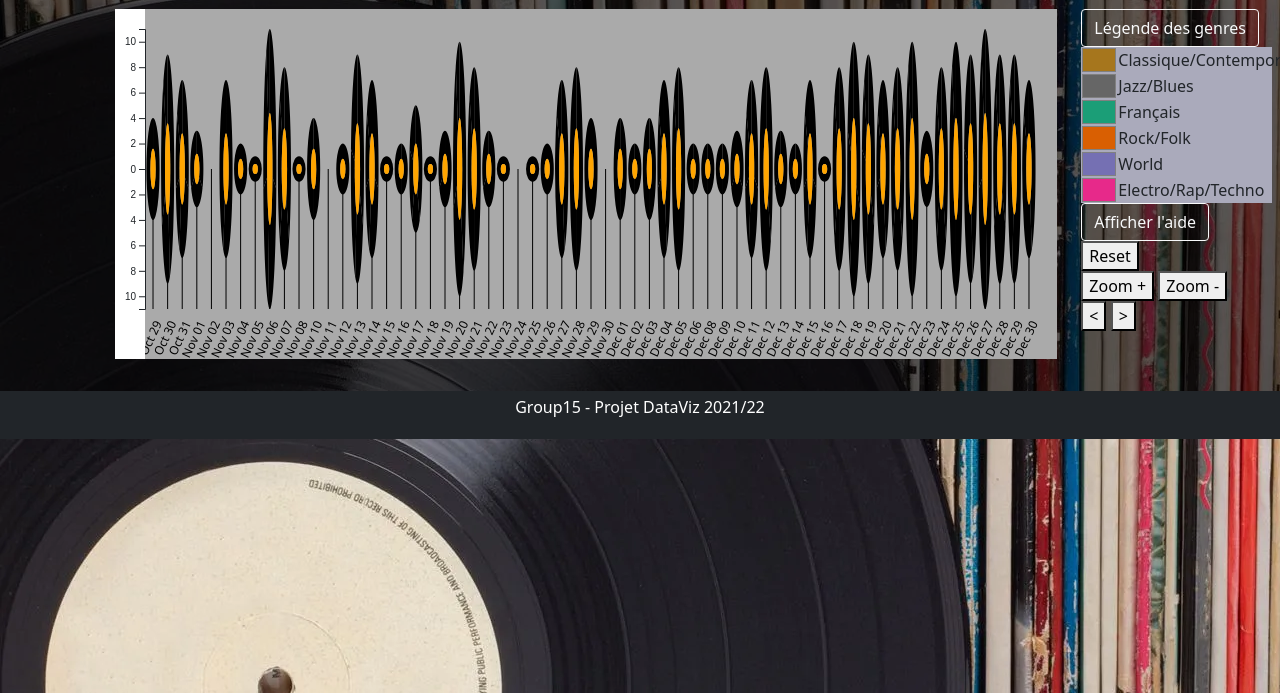
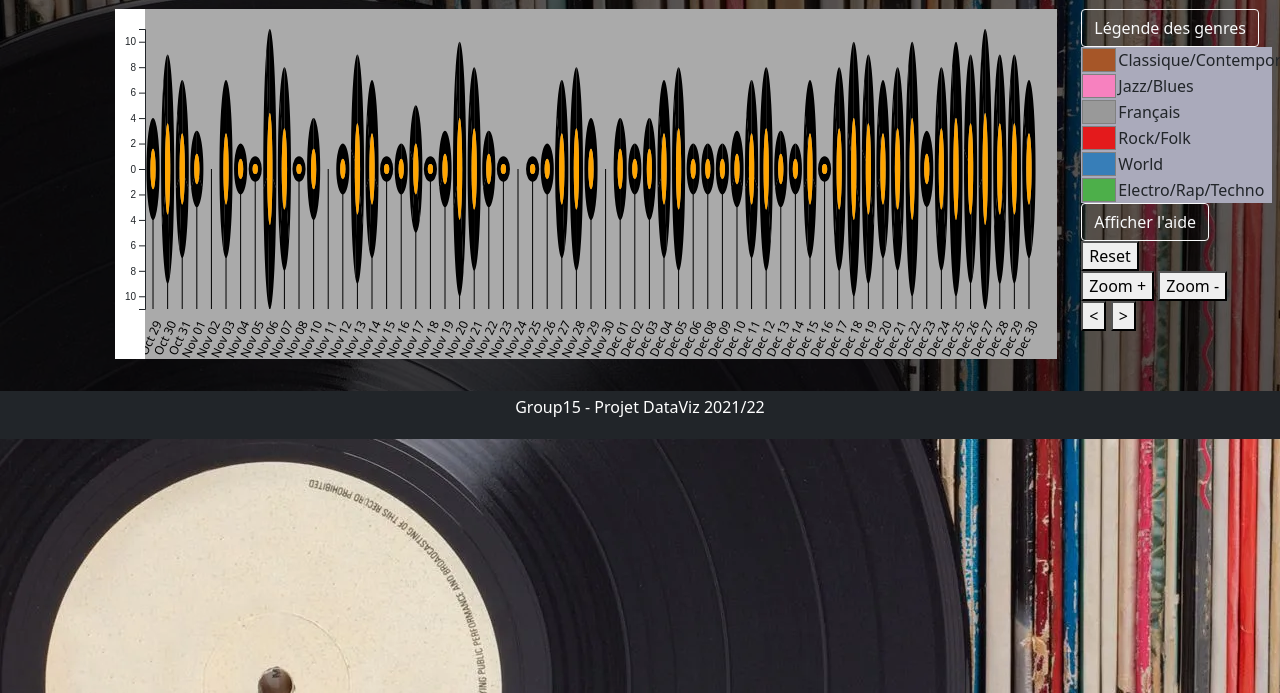
Before and after one commit to julienbuloz/Music-Streaming-Dataviz, a plain HTML site: page Index00.html in a window 1280 px wide. Shown: the part 107-800 px from the top of the page. Drawn offline with nearby package versions, Linux system fonts and the light colour scheme.

Commit message:
changement du thème des couleurs

```diff
--- a/Index00.html
+++ b/Index00.html
@@ -262,7 +262,7 @@ let echelle_distorsion = function(x, e, c, r){
 function faireCouleurs(categ){
     let C = d3.scaleOrdinal()
       .domain(categ)
-      .range(d3.schemeDark2);
+      .range(d3.schemeSet1);
     let K = [];
     let nbCouleurs = categ.length;
     for(let i=0; i<nbCouleurs; i+=1)
```
